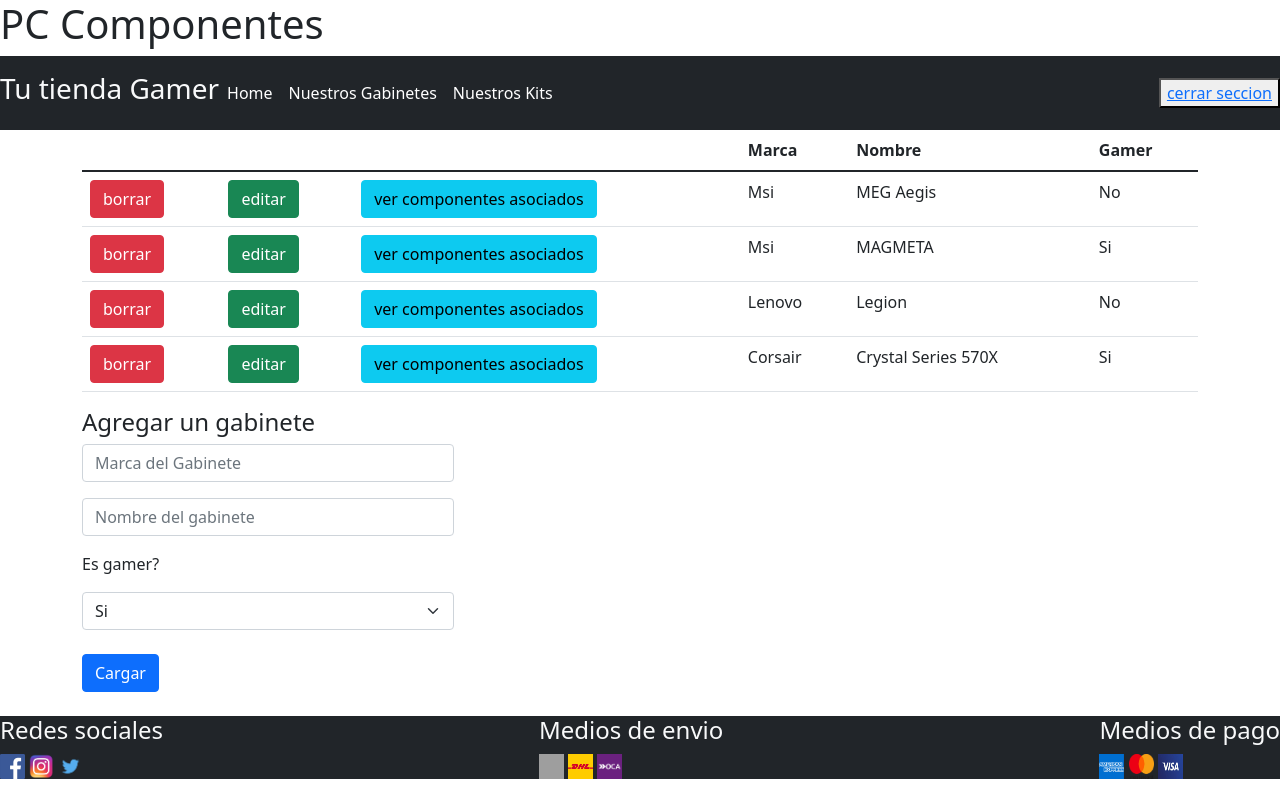
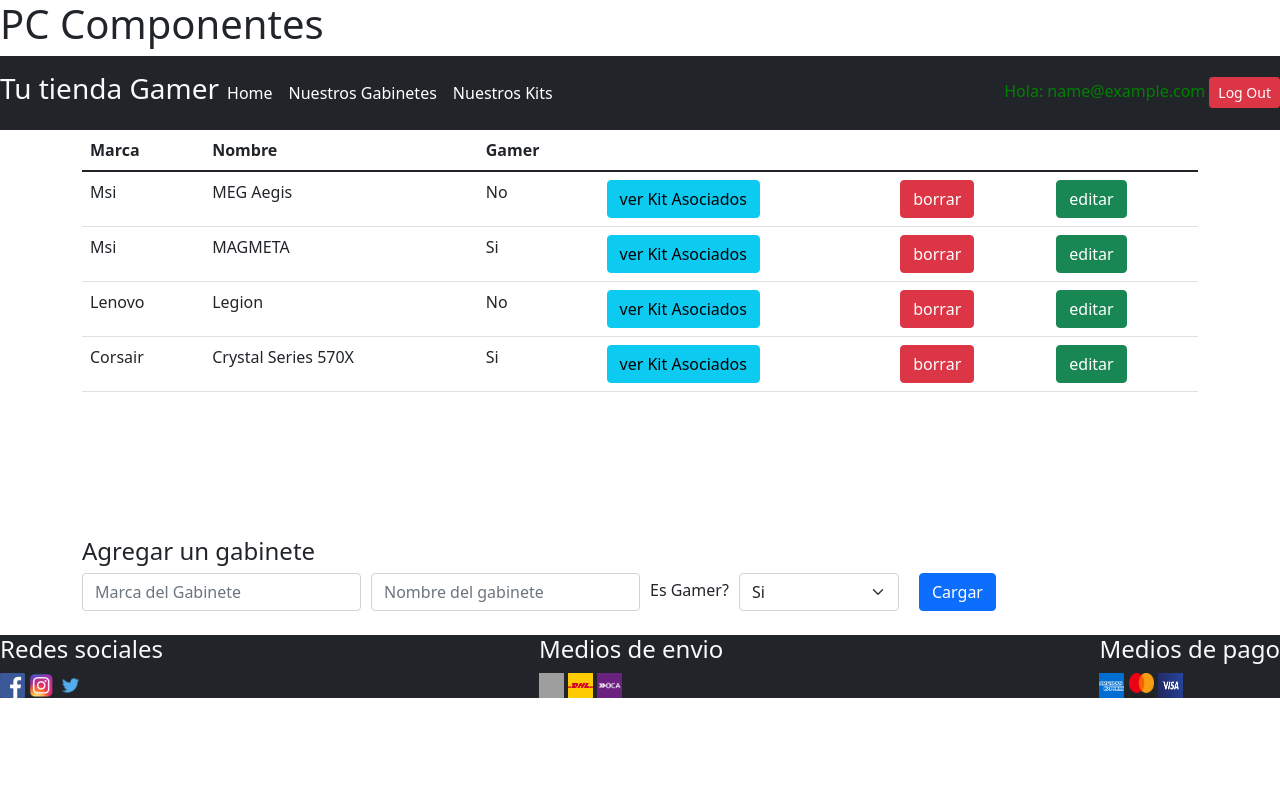
Before and after one commit to Juan-M-Torres/TP-WEB2-PARTE1-2021, a PHP site: page /gabinetes in a window 1280 px wide. Run offline with PHP 8.4, Linux system fonts and the light colour scheme; the visitor is signed in with stand-in values (Sample User, id 1); data comes from the database, SQL or seed files in the repository; grey boxes are pictures that could not be loaded.

Commit message:
Cambios de css, templates y seguridad

```diff
--- a/controller/controllerGabinetes.php
+++ b/controller/controllerGabinetes.php
@@ -16,6 +16,16 @@
        $this->modelKit = new modelKit();
    }
 
+   private function checkLoggedIn(){
+      if(session_status() !== PHP_SESSION_ACTIVE){
+          session_start();
+      }
+      if(!isset($_SESSION["email"])){
+          $this->view->showLoginLocation();
+          die();
+      }
+   }
+
     function home(){
       $this->view->ShowHome();
     }
@@ -28,13 +38,14 @@
 
 
    function borrarGabinete($params = null){
+         $this->checkLoggedIn();
          $id = $params[':ID'];
          $this->modelGabinete->deleteGabinete($id);
          $this->view->locationGabinetes();
-
    }
 
       function agregarGabinete(){
+         $this->checkLoggedIn();
          if(isset($_POST['nombre']) && isset($_POST['marca']) && isset($_POST['gamer'])) {
             if(!empty($_POST['nombre']) && !empty($_POST['marca']) && !empty($_POST['gamer'])){
                 $nombreAgre = $_POST['nombre'];
@@ -61,12 +72,14 @@
       }
 
       function editarGabinete($params = null){
+         $this->checkLoggedIn();
          $id = $params[':ID'];
          $data = $this->modelGabinete->seleccionarGabinete($id);
          $this->view->verGabineteAEditar($data);
       }
 
       function editGabinete(){
+         $this->checkLoggedIn();
          if(isset($_POST['id']) && isset($_POST['nombre']) && isset($_POST['marca']) && isset($_POST['gamer'])) {
             if(!empty($_POST['id']) && !empty($_POST['nombre']) && !empty($_POST['marca']) && !empty($_POST['gamer'])){
                 $nombreEdit = $_POST['nombre'];
--- a/controller/controllerKit.php
+++ b/controller/controllerKit.php
@@ -16,6 +16,16 @@
         $this->modelGabinete=new modelGabinete();
     }
 
+    private function checkLoggedIn(){
+      if(session_status() !== PHP_SESSION_ACTIVE){
+          session_start();
+      }
+      if(!isset($_SESSION["email"])){
+          $this->view->showLoginLocation();
+          die();
+      }
+   }
+
      function kit(){
       $data = $this->modelKit->getKit();
       $datoGabinete = $this->modelGabinete->getGabinetes();
@@ -23,13 +33,14 @@
      }
 
      function borrarKit($params = null){
+        $this->checkLoggedIn();
          $id = $params[':ID'];
          $this->modelKit->deleteKit($id);
          $this->view->locationKit();
      }
 
      function agregarKit(){
-
+      $this->checkLoggedIn();
       if(isset($_POST['micro']) && isset($_POST['mother']) && isset($_POST['ram']) && isset($_POST['gamer']) && isset($_POST['descripcion'])) {
          if(!empty($_POST['micro']) && !empty($_POST['mother']) && !empty($_POST['ram']) && !empty($_POST['gamer']) && !empty($_POST['descripcion'])){
             if(is_numeric($_POST['ram'])){
@@ -42,7 +53,7 @@
             $this->modelKit->addKit($dMicro,$dMother,$dRam,$dGamer,$dDescripcion);
             $this->view->locationKit();
          }else{
-            $this->view->mostrarError("Ingreso un  caracteres");
+            $this->view->mostrarError("Ingreso un  caracteres en Ram");
          }
          }else{
             $this->view->mostrarError("Faltan caracteres");
@@ -57,6 +68,7 @@
      }
 
      function editarKit($params = null){
+      $this->checkLoggedIn();
         $id = $params[':ID'];
         $data = $this->modelKit->obtenerDatosDelKit($id);
         $datoGabinete = $this->modelGabinete->getGabinetes();
@@ -64,6 +76,7 @@
      }
 
      function editKit(){
+      $this->checkLoggedIn();
       if(isset($_POST['id']) && isset($_POST['micro']) && isset($_POST['mother']) && isset($_POST['ram']) && isset($_POST['gamer']) && isset($_POST['descripcion'])) {
          if(!empty($_POST['id']) && !empty($_POST['micro']) && !empty($_POST['mother']) && !empty($_POST['ram']) && !empty($_POST['gamer']) && !empty($_POST['descripcion'])){
             if(is_numeric($_POST['ram'])){
--- a/controller/controllerLogin.php
+++ b/controller/controllerLogin.php
@@ -11,7 +11,18 @@
         $this->view = new viewLogin();
     }
 
+    private function checkLoggedIn(){
+        if(session_status() !== PHP_SESSION_ACTIVE){
+            session_start();
+        }
+        if(isset($_SESSION["email"])){
+            $this->view->showHome();
+            die();
+        }
+     }
+
     function login(){
+        $this->checkLoggedIn();
         $this->view->showLogin();
     }
 
@@ -33,7 +44,6 @@
 
                 session_start();
                 $_SESSION['email'] = $email;
-
                 $this->view->showHome();
             }else{
                 $this->view->showLogin("Acceso denegado");
--- a/css/style.css
+++ b/css/style.css
@@ -1,6 +1,45 @@
-
-
 .imgpiepagina {
     height: 25px;
     width: 25px;
 }
+
+.outer {
+    overflow-y: auto;
+    height: 387px;
+}
+
+.outer {
+    width: 100%;
+    -layout: fixed;
+}
+
+.outer th {
+    top: 0;
+    position: sticky;
+    background-attachment: fixed;
+}
+
+.voltear {
+    display: flex;
+}
+
+.select {
+    display: flex;
+    padding-left: 10px;
+}
+
+.separar {
+    padding-left: 10px;
+}
+
+#disabledSelect {
+    width: 160px;
+}
+
+.centrar {
+    padding-top: 5px;
+}
+
+.bajar {
+    margin-top: 20px;
+}
--- a/templates/componentesAsociados.tpl
+++ b/templates/componentesAsociados.tpl
@@ -22,7 +22,7 @@
         </tbody>
     </table>
 {else}
-    <h2>No hay datos asociadoas a este gabinete</h2>
+    <h2>No hay datos asociados a este gabinete</h2>
 {/if}
 
 <a href="gabinetes">Volver atras</a>
--- a/templates/header.tpl
+++ b/templates/header.tpl
@@ -29,6 +29,9 @@
         </nav>
 
         {if isset($nombre)}
-            <button><a href="logout">cerrar seccion</a></button>
+        <div style="display: flex;">
+            <h6 style="color: green; padding-top: 5px; padding-right: 4px">Hola: {$nombre}</h6>
+            <a href="logout"><button type="button" class="btn btn-danger btn-sm">Log Out</button></a>
+        </div>
         {/if}
     </div>
--- a/templates/verDetalleComponentes.tpl
+++ b/templates/verDetalleComponentes.tpl
@@ -31,7 +31,6 @@
             {/foreach}
             </tbody>
         </table>
-
     <a class="btn btn-warning" href="kit">Volver atras</a>
 </div>
 
--- a/view/view.php
+++ b/view/view.php
@@ -63,4 +63,8 @@
     function locationGabinetes(){
         header("Location: ".BASE_URL."gabinetes");
     }
+
+    function showLoginLocation(){
+        header("Location: ".BASE_URL."login");
+    }
 }
```
Also changed, not shown: templates/componentes.tpl (+19 -10 lines), templates/gabinetes.tpl (+24 -15 lines). Lines whose indentation alone changed are shown as unchanged.
